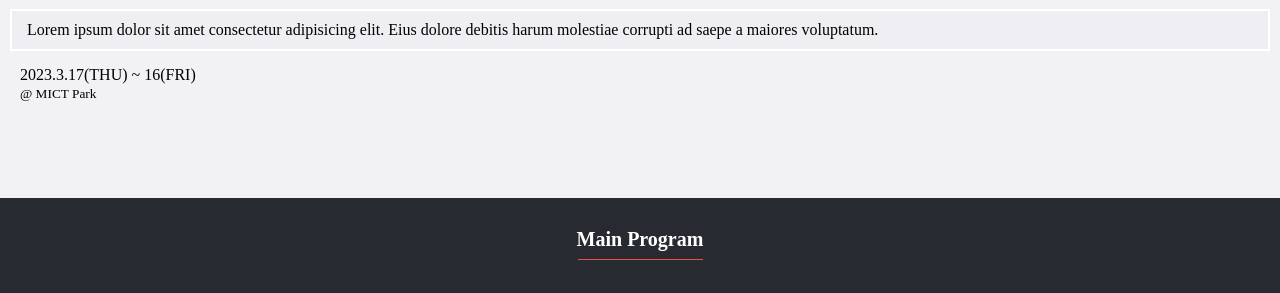
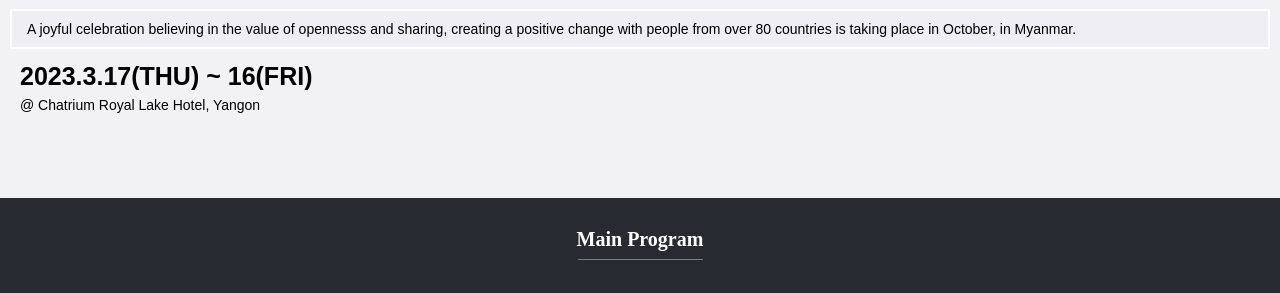
Before and after one commit to anbehindY/Techscape-3AM, a website: page index.html in a window 1280 px wide. Shown: the part 202-495 px from the top of the page. Drawn offline with Linux system fonts and the light colour scheme; a web font is replaced by a local one.

Commit message:
Add residual contents

```diff
--- a/index.html
+++ b/index.html
@@ -39,11 +39,11 @@
             TECHSCAPE@3AM<br>GLOBAL SUMMIT<br>2023
         </h1>
         <div class="intro">
-            <p>Lorem ipsum dolor sit amet consectetur adipisicing elit. Eius dolore debitis harum molestiae corrupti ad saepe a maiores voluptatum.</p>
+            <p>A joyful celebration believing in the value of opennesss and sharing, creating a positive change with people from over 80 countries is taking place in October, in Myanmar.</p>
         </div>
         <p class="schedule">
             2023.3.17(THU) ~ 16(FRI)<br>
-            <small>@ MICT Park</small>
+            <small>@ Chatrium Royal Lake Hotel, Yangon</small>
         </p>
     </section>
     <main id="mainProgram">
--- a/styles.css
+++ b/styles.css
@@ -117,10 +117,21 @@ div.intro {
   margin-bottom: 15px;
   margin-top: 15px;
   background: #efeef2cf;
+  font-size: 14px;
+  font-family: 'Lota', sans-serif;
 }
 
 p.schedule {
   padding: 0 10px;
+  font-weight: 900;
+  font-size: 25px;
+  font-family: 'Lota', sans-serif;
+  line-height: 25px;
+}
+
+p.schedule > small {
+  font-size: 14px;
+  font-weight: 400;
 }
 
 main {
@@ -321,7 +332,7 @@ div.aboutUs {
   padding: 15px 10px;
   background-color: #fff;
   margin-bottom: 25px;
-  font-size: 12px;
+  font-size: 13px;
   font-family: 'Lato', sans-serif;
   text-align: center;
 }
@@ -347,13 +358,13 @@ section#competition {
 
 section#competition > h1 {
   text-align: center;
-  font-size: 15px;
+  font-size: 18px;
   font-weight: 600;
   font-family: 'Lato', sans-serif;
 }
 
 p.info {
-  font-size: 11px;
+  font-size: 13px;
   font-family: 'Lota', sans-serif;
   width: 70%;
   text-align: center;
```
Also changed, not shown: about.html (+2 -2 lines).
